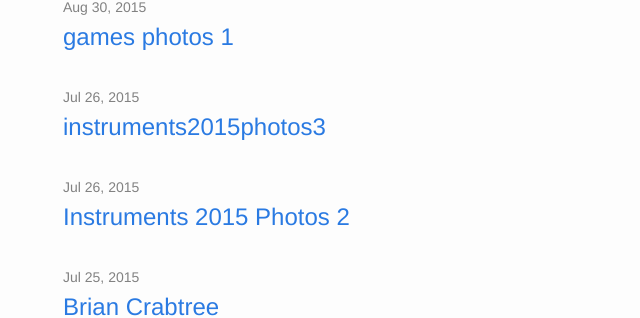
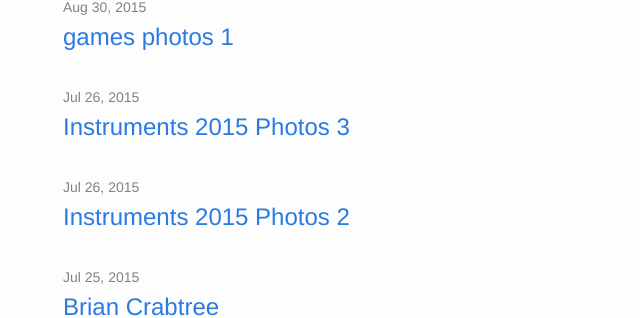
Before and after one commit to musichackathon/mmh_jekyll, a Jekyll site: the page built from blog.md, in a window 1280 px wide and 900 px high, scrolled down 1127 px. Shown: the part 147-465 px from the top of the window, without its empty margins (237-877 px from the left). Built offline with Jekyll 4.4.1, drawn with Linux system fonts in a browser that asks for light colours.

Commit message:
Capitalization  Instruments 2015 Photos 3

```diff
--- a/_posts/tumblr/2015-07-26-instruments2015photos3.html
+++ b/_posts/tumblr/2015-07-26-instruments2015photos3.html
@@ -1,6 +1,6 @@
 ---
 layout: post
-title: instruments2015photos3
+title: Instruments 2015 Photos 3
 date: '2015-07-26T23:05:15-04:00'
 tags:
 - new musical instruments
```
